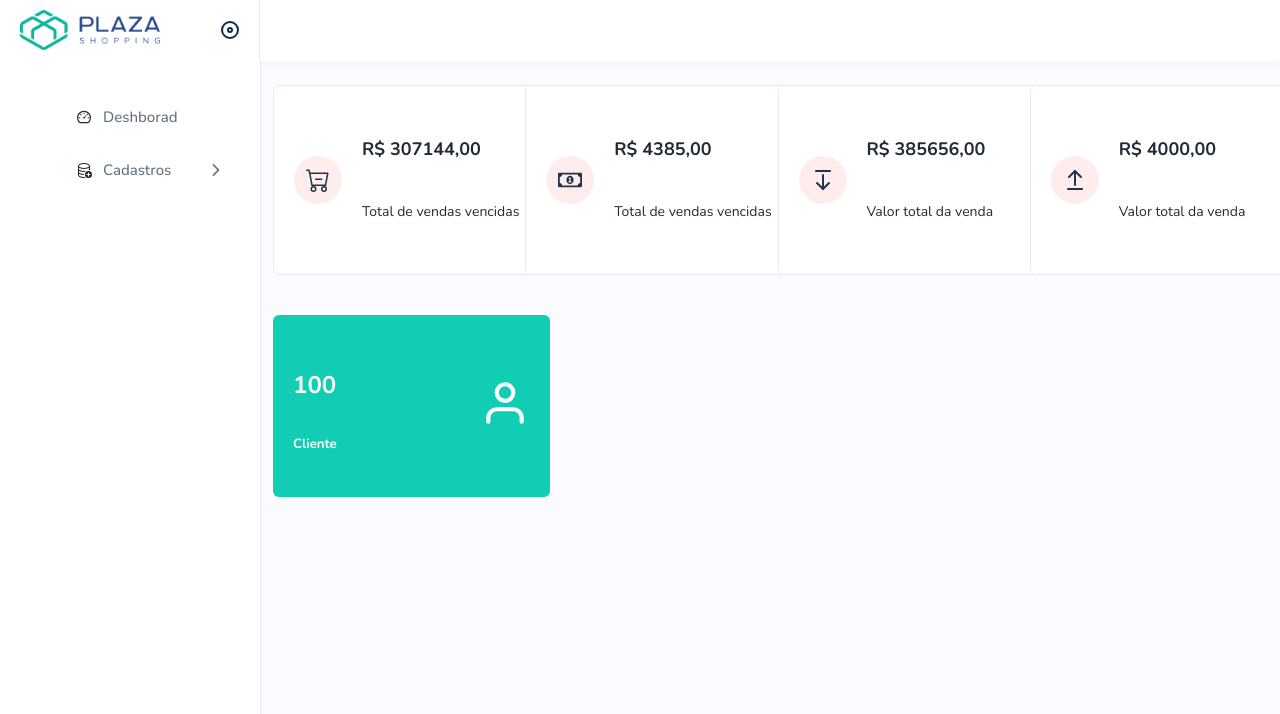
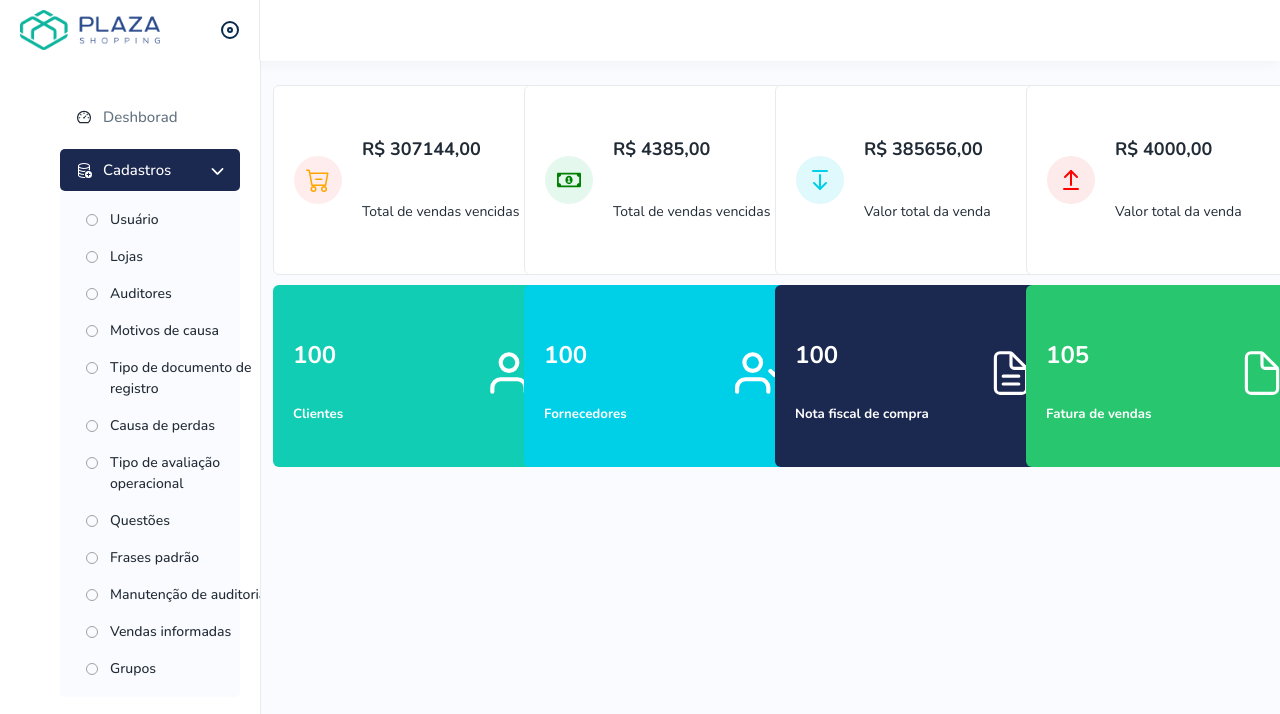
Before and after one commit to iraeveras/auditoria_loja, a React (Vite) app: page / in a window 1280 px wide. Both pictures are taken after a click on the link "Cadastros". Shown: the top 714 px of the page. Built offline with nearby package versions, Linux system fonts and the light colour scheme.

Commit message:
inserindo funcionalidade ao menu lateral

```diff
--- a/src/Components/Cardcount/Cardcount.css
+++ b/src/Components/Cardcount/Cardcount.css
@@ -2,13 +2,26 @@
     display: flex;
     align-items: center;
     justify-content: space-between;
-    background: #10cdb3;
     color: #fff;
     min-height: 98px;
     width: 100%;
     border-radius: 6px;
     margin: 0 0 25px;
     padding: 20px
+}
+
+.dash_count_01 {
+    background: #10cdb3;
+}
+
+.dash_count_02 {
+    background: #00cfe8;
+}
+.dash_count_03 {
+    background: #1b2850;
+}
+.dash_count_04 {
+    background: #28c76f;
 }
 
 .dash_count .dash_counts h4 {
@@ -22,4 +35,9 @@
 .dash_count .dash_icon svg {
     width: 50px;
     height: 50px;
+    transition: all 0.4s ease;
 }
+
+.dash_count:hover .dash_icon svg {
+    transform: scale(1.2);
+}
--- a/src/Components/Cardcount/Cardcount.jsx
+++ b/src/Components/Cardcount/Cardcount.jsx
@@ -1,9 +1,9 @@
 
 import "./Cardcount.css";
-function Cardcount({count, title, icon}) {
+function Cardcount({count, title, icon, classNameValue}) {
     return (
         <div className="card">
-            <div className="dash_count">
+            <div className={classNameValue}>
                 <div className="dash_counts">
                     <h4>{count}</h4>
                     <h5>{title}</h5>
--- a/src/Components/Cardwidget/Cardwidget.css
+++ b/src/Components/Cardwidget/Cardwidget.css
@@ -2,19 +2,16 @@
     display: flex;
     align-items: center;
     background: #FFF;
-    margin-bottom: 25px;
+    margin: 0 0 0px;
     border-radius: 6px;
     padding: 20px;
     border: 1px solid #e8ebed;
     width: 100%;
 }
 
-
-
 .dash_widget .dash_widget_icon span {
     width: 48px;
     height: 48px;
-    background: rgba(249, 110, 111, .12);
     border-radius: 50px;
     display: flex;
     align-items: center;
@@ -25,7 +22,7 @@
     width: 24px;
     height: 24px;
     max-width: 100%;
-
+    font-weight: bold;
 }
 
 .dash_widget .dash_widget_content {
@@ -46,3 +43,38 @@
     font-size: 14px;
     color: #212b36;
 }
+
+.dash_1 .dash_widget_icon span {
+    background: rgba(249, 110, 111, .12);
+}
+
+.dash_2 .dash_widget_icon span {
+    background: rgba(40, 199, 111, .12);;
+}
+
+.dash_3 .dash_widget_icon span {
+    background: rgba(0, 207, 232, .12);
+}
+
+.dash_4 .dash_widget_icon span {
+    background: rgba(234, 84, 85, .12);
+}
+
+.dash_1 .dash_widget_icon span svg {
+    color: orange;
+}
+.dash_2 .dash_widget_icon span svg {
+    color: green;
+}
+.dash_3 .dash_widget_icon span svg {
+    color: #00cfe8;
+}
+.dash_4 .dash_widget_icon span svg {
+    color: #ff0000;
+}
+
+@media (max-width: 991px) {
+    .dash_widget {
+        margin: 0 0 25px;
+    }
+}
--- a/src/Components/Cardwidget/Cardwidget.jsx
+++ b/src/Components/Cardwidget/Cardwidget.jsx
@@ -1,8 +1,8 @@
 import "./Cardwidget.css";
 
-function Cardwidget({icon, value, title}) {
+function Cardwidget({icon, value, title, classNameValue}) {
     return (
-        <div className="dash_widget">
+        <div className={classNameValue}>
             <div className="dash_widget_icon">
                 <span>{icon}</span>
             </div>
--- a/src/Components/Dashboard/Dashboard.css
+++ b/src/Components/Dashboard/Dashboard.css
@@ -2,7 +2,7 @@
     --bs-gutter-x: 1.5rem;
     --bs-gutter-y: 0;
     display: grid;grid-template-columns: 1fr 1fr 1fr 1fr;
-    gap: 15px;
+    gap: 10px;
     margin-top: calc(-1 * var(--bs-gutter-y));
     margin-right: calc(-.5 * var(--bs-gutter-x));
     margin-left: calc(-.5 * var(--bs-gutter-x))
--- a/src/Components/Dashboard/Dashboard.jsx
+++ b/src/Components/Dashboard/Dashboard.jsx
@@ -5,15 +5,67 @@ import { FaRegMoneyBillAlt } from "react-icons/fa";
 import { LuArrowDownFromLine } from "react-icons/lu";
 import { LuArrowUpFromLine } from "react-icons/lu";
 import { FiUser } from "react-icons/fi";
+import { FiUserCheck } from "react-icons/fi";
+import { IoDocumentTextOutline } from "react-icons/io5";
+import { IoDocumentOutline } from "react-icons/io5";
 import "./Dashboard.css"
 function Dashboard() {
     return (
         <div className="row">
-            <Cardwidget icon={<BsCartDash/>} value={`307144,00`} title={"Total de vendas vencidas"}/>
-            <Cardwidget icon={<FaRegMoneyBillAlt/>} value={`4385,00`} title={"Total de vendas vencidas"}/>
-            <Cardwidget icon={<LuArrowDownFromLine/>} value={`385656,00`} title={"Valor total da venda"}/>
-            <Cardwidget icon={<LuArrowUpFromLine/>} value={`4000,00`} title={"Valor total da venda"}/>
-            <Cardcount count={"100"} title={"Cliente"} icon={<FiUser/>} />
+            <Cardwidget
+            icon={<BsCartDash/>}
+            value={`307144,00`}
+            title={"Total de vendas vencidas"}
+            classNameValue={"dash_widget dash_1"}
+            />
+
+            <Cardwidget
+            icon={<FaRegMoneyBillAlt/>}
+            value={`4385,00`}
+            title={"Total de vendas vencidas"}
+            classNameValue={"dash_widget dash_2"} />
+
+            <Cardwidget
+            icon={<LuArrowDownFromLine/>}
+            value={`385656,00`}
+            title={"Valor total da venda"}
+            classNameValue={"dash_widget dash_3"}
+            />
+
+            <Cardwidget
+            icon={<LuArrowUpFromLine/>}
+            value={`4000,00`}
+            title={"Valor total da venda"}
+            classNameValue={"dash_widget dash_4"}
+            />
+
+            <Cardcount
+            count={"100"}
+            title={"Clientes"}
+            icon={<FiUser/>}
+            classNameValue={"dash_count dash_count_01"}
+            />
+
+            <Cardcount
+            count={"100"}
+            title={"Fornecedores"}
+            icon={<FiUserCheck/>}
+            classNameValue={"dash_count dash_count_02"}
+            />
+
+            <Cardcount
+            count={"100"}
+            title={"Nota fiscal de compra"}
+            icon={<IoDocumentTextOutline/>}
+            classNameValue={"dash_count dash_count_03"}
+            />
+
+            <Cardcount
+            count={"105"}
+            title={"Fatura de vendas"}
+            icon={<IoDocumentOutline/>}
+            classNameValue={"dash_count dash_count_04"}
+            />
         </div>
     )
 }
--- a/src/Components/Sidebarmenu/Sidebarmenu.css
+++ b/src/Components/Sidebarmenu/Sidebarmenu.css
@@ -2,19 +2,19 @@
     padding: 20px;
 }
 
-.sidebar_menu ul {
+.sidebar_menu .sidebar_manu_list {
     list-style: none;
 }
 
-.sidebar_menu > ul > li {
+.sidebar_menu .sidebar_manu_list li.submenu {
     margin-bottom: 10px;
 }
 
-.sidebar_menu > ul > li.active a {
+.sidebar_menu .sidebar_manu_list li.submenu.active .menu_item {
     color: #fff;
 }
 
-.sidebar_menu ul li a {
+.sidebar_menu .sidebar_manu_list li.submenu .menu_item {
     display: flex;
     align-items: center;
     padding: 10px 15px;
@@ -23,28 +23,28 @@
     transition: all 0.5s ease;
 }
 
-.sidebar_menu > ul > li a:hover {
+.sidebar_menu .sidebar_manu_list li.submenu .menu_item:hover {
     background: #1b2850;
     color: #fff;
     border-radius: 5px;
 }
 
-.sidebar_menu ul li a svg {
+.sidebar_menu .sidebar_manu_list li.submenu .menu_item svg {
     width: 18px;
 }
 
-.sidebar_menu > ul > li > a span {
+.sidebar_menu  .sidebar_manu_list li.submenu .menu_item span {
     margin-left: 10px;
     font-size: 15px;
     font-weight: 500;
     color: #637381;
 }
 
-.sidebar_menu > ul > li > a:hover span {
+.sidebar_menu .sidebar_manu_list li.submenu .menu_item:hover span {
     color: #fff;
 }
 
-.sidebar_menu > ul > li > a .menu_arrow {
+.sidebar_menu .sidebar_manu_list li.submenu .menu_item .menu_arrow {
     display: inline-block;
     text-rendering: auto;
     line-height: 40px;
@@ -61,6 +61,45 @@
     transition: all .2s ease;
 }
 
-.sidebar_menu > ul > li > a.subdrop .menu_arrow {
+.sidebar_menu .sidebar_manu_list li.submenu a.subdrop .menu_arrow {
     transform: rotate(90deg);
 }
+
+.sidebar_menu .sidebar_manu_list li.submenu.active .menu_item {
+    background: #1b2850;
+    border-radius: 5px;
+}
+
+.sidebar_menu .sidebar_manu_list li.submenu.active .menu_item span {
+    color: #fff;
+}
+
+.submenu_item {
+    list-style: none;
+    margin-left: 10px;
+}
+
+.submenu_item a {
+    font-weight: 500;
+    font-size: 14px;
+    color: #212b36;
+    position: relative;
+    display: flex;
+    align-items: center;
+    gap: 20px;
+    padding: 8px 8px 8px 40px;
+    width: 100%;
+    text-decoration: none;
+}
+
+.submenu_item a::after {
+    content: "";
+    border: 1px solid #a1a1a1;
+    width: 10px;
+    height: 10px;
+    border-radius: 50px;
+    position: absolute;
+    top: 13px;
+    left: 16px;
+    right: 100px;
+}
--- a/src/Components/Sidebarmenu/Sidebarmenu.jsx
+++ b/src/Components/Sidebarmenu/Sidebarmenu.jsx
@@ -1,26 +1,99 @@
+
+import { useState } from "react";
+import SubmenuItens from "./SubmenuItem";
 import { AiOutlineDashboard } from "react-icons/ai";
 import { BsDatabaseAdd } from "react-icons/bs";
 import { IoIosArrowForward } from "react-icons/io";
 import "./Sidebarmenu.css";
 
+
+
 function Sidebarmenu() {
+    const [isSubmenuVisible, setIsSubmenuVisible] = useState(false);
+
+    function toggleSubmenu() {
+        setIsSubmenuVisible(!isSubmenuVisible)
+    }
+
     return (
         <div className="sidebar_menu">
-            <ul>
+            <ul className="sidebar_manu_list">
                 <li className="submenu">
-                    <a href="#" >
+                    <a href="#" className="menu_item" >
                         <AiOutlineDashboard />
                         <span>Deshborad</span>
                     </a>
                 </li>
-                <li className="submenu">
-                    <a href="#" className="">
+                <li className={isSubmenuVisible ? "submenu active" : "submenu"}>
+                    <a href="#" className=  {isSubmenuVisible ? "menu_item subdrop" : "menu_item"} onClick={toggleSubmenu}>
                         <BsDatabaseAdd />
                         <span>Cadastros</span>
                         <span className="menu_arrow">
                             <IoIosArrowForward />
                         </span>
                     </a>
+                    <SubmenuItens classNameValue={isSubmenuVisible ? "submenu_itens_list visible" : "submenu_itens_list"}>
+                        <li className="submenu_item">
+                            <a href="#">
+                                Usuário
+                            </a>
+                        </li>
+                        <li className="submenu_item">
+                            <a href="#">
+                                Lojas
+                            </a>
+                        </li>
+                        <li className="submenu_item">
+                            <a href="#">
+                                Auditores
+                            </a>
+                        </li>
+                        <li className="submenu_item">
+                            <a href="#">
+                                Motivos de causa
+                            </a>
+                        </li>
+                        <li className="submenu_item">
+                            <a href="#">
+                                Tipo de documento de registro
+                            </a>
+                        </li>
+                        <li className="submenu_item">
+                            <a href="#">
+                                Causa de perdas
+                            </a>
+                        </li>
+                        <li className="submenu_item">
+                            <a href="#">
+                                Tipo de avaliação operacional
+                            </a>
+                        </li>
+                        <li className="submenu_item">
+                            <a href="#">
+                                Questões
+                            </a>
+                        </li>
+                        <li className="submenu_item">
+                            <a href="#">
+                                Frases padrão
+                            </a>
+                        </li>
+                        <li className="submenu_item">
+                            <a href="#">
+                                Manutenção de auditoria
+                            </a>
+                        </li>
+                        <li className="submenu_item">
+                            <a href="#">
+                                Vendas informadas
+                            </a>
+                        </li>
+                        <li className="submenu_item">
+                            <a href="#">
+                                Grupos
+                            </a>
+                        </li>
+                    </SubmenuItens>
                 </li>
             </ul>
         </div>
--- /dev/null
+++ b/src/Components/Sidebarmenu/SubmenuItem.css
@@ -0,0 +1,13 @@
+.submenu_itens_list {
+    background: #fafbfe;
+    border-radius: 5px;
+    padding: 10px 0;
+    display: none;
+    width: 100%;
+
+}
+
+.submenu_itens_list.visible {
+    display: block;
+    transition: all 0.3s ease;
+}
--- /dev/null
+++ b/src/Components/Sidebarmenu/SubmenuItem.jsx
@@ -0,0 +1,10 @@
+import "./SubmenuItem.css"
+function SubmenuItens({ children, classNameValue }) {
+    return (
+        <ul className={classNameValue}>
+            {children}
+        </ul>
+    )
+}
+
+export default SubmenuItens;
```
